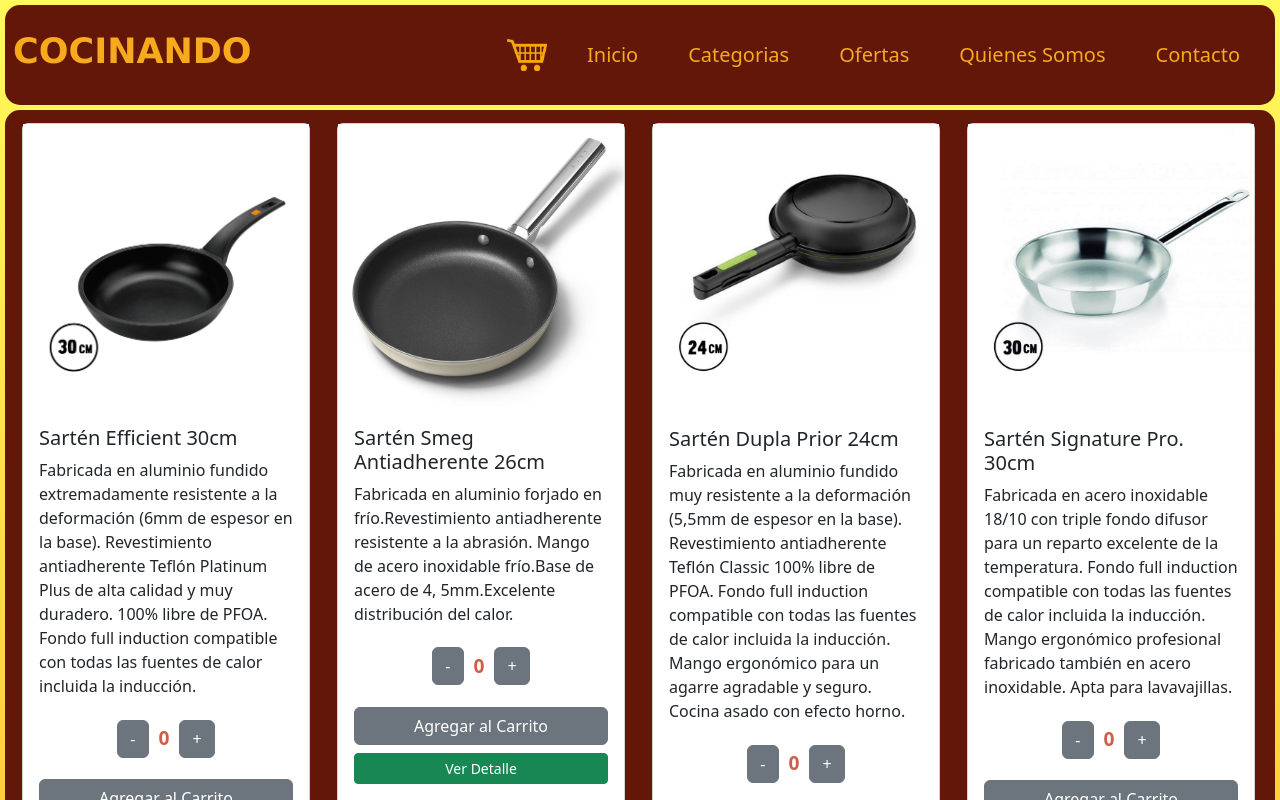
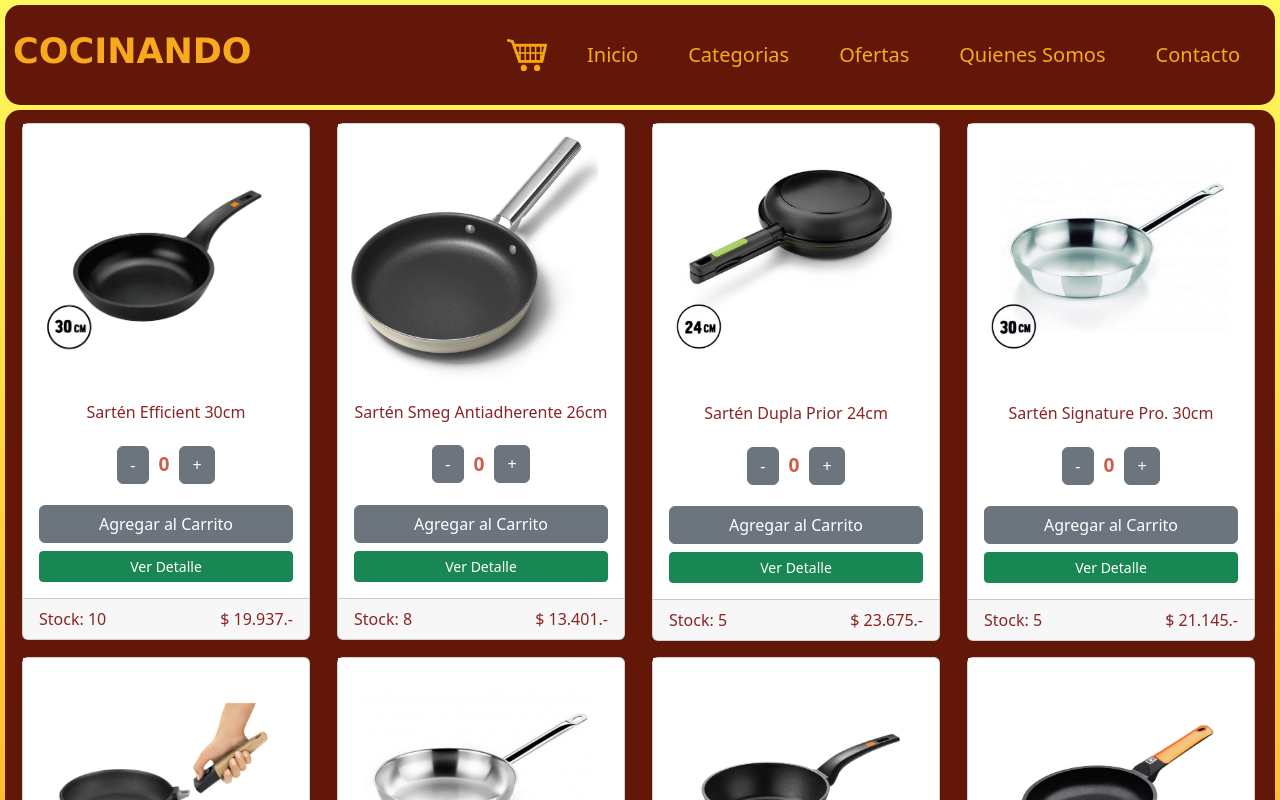
Before and after one commit to MartinAracama/Cocinando-Ecommerce, a React (Create React App) app: page / in a window 1280 px wide. Shown: the top 800 px of the page. Built offline with nearby package versions, Linux system fonts and the light colour scheme.

Commit message:
se modificaron estilos de las card de producto

```diff
--- a/src/components/itemCard.js
+++ b/src/components/ItemCard/itemCard.js
@@ -1,7 +1,7 @@
 import { blue } from '@mui/material/colors'
 import React from 'react'
 import { Button, Card, CardBody, CardFooter, CardHeader, CardText, CardTitle } from 'reactstrap'
-import { Contador } from "../components/Contador/Contador"
+import { Contador } from "../Contador/Contador"
 import "./itemCard.scss"
 
 export const ItemCard = (props) => {
@@ -15,9 +15,9 @@
                     width: '18rem'
                 }}
             >
-                <img src={img} />
+                <img className='imgCard' src={img} />
                 <CardBody>
-                    <CardTitle tag="h5">
+                    <CardTitle className='cardTitle'>
                         {nombre}
                     </CardTitle>
                     <CardText>
--- /dev/null
+++ b/src/components/ItemCard/itemCard.scss
@@ -0,0 +1,23 @@
+
+.imgCard {
+    width: 260px;
+    max-height: auto;
+    align-items: center;
+
+}
+
+.cardTitle {
+    color: rgb(139, 36, 36);
+    font-size: 1.0rem;
+    text-align: center;
+}
+
+.cardButton {
+        margin-top: .5rem;
+}
+
+.cardFooter {
+    display: flex;
+    justify-content: space-between;
+    color: rgb(139, 36, 36);
+}
--- a/src/components/itemCard.scss
+++ /dev/null
@@ -1,10 +0,0 @@
-
-.cardButton {
-        margin-top: .5rem;
-    }
-
-.cardFooter {
-    display: flex;
-    justify-content: space-between;
-    color: rgb(139, 36, 36);
-}
--- a/src/components/itemListContainer/itemListContainer.js
+++ b/src/components/itemListContainer/itemListContainer.js
@@ -1,5 +1,5 @@
-import React from 'react'
-import { ItemCard } from "../itemCard.js"
+import React from 'react';
+import { ItemCard } from "../ItemCard/itemCard";
 import "./itemListContainer.scss"
 
 
@@ -81,7 +81,7 @@
       {
         productos.map(item => (
           <div className='col-3'>
-            <ItemCard key={item.id} nombre={item.nombre} descripcion={item.descripcion} img={item.img} precio={item.precio} stock={item.stock} />
+            <ItemCard key={item.id} nombre={item.nombre} img={item.img} precio={item.precio} stock={item.stock} />
           </div>
         ))
       }
```
